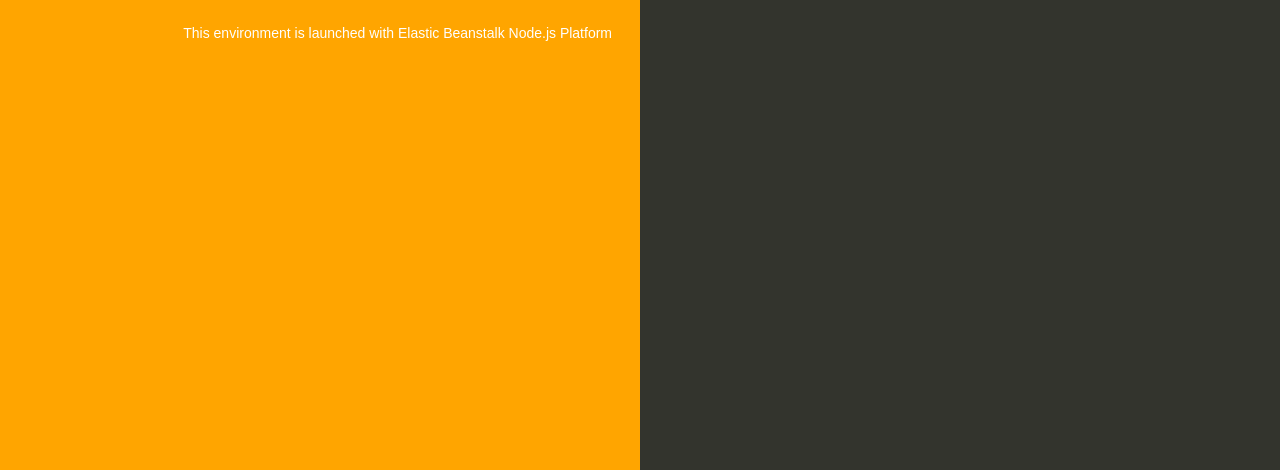
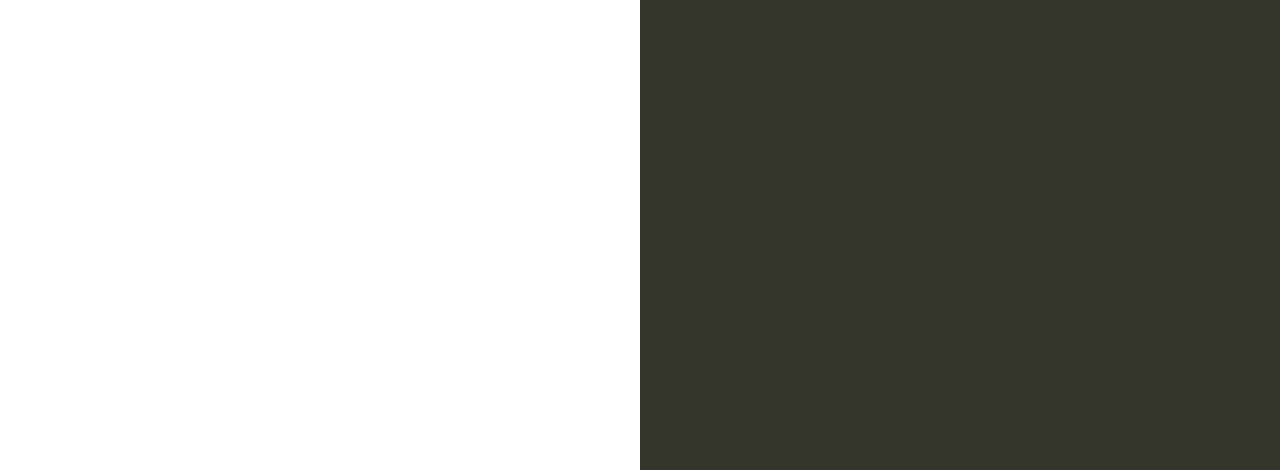
Before and after one commit to Girish9090/Elastic-Beanstalk, a website: page index.html in a window 1280 px wide. Shown: the part 330-800 px from the top of the page. Drawn offline with Linux system fonts and the light colour scheme.

Commit message:
change colore

```diff
--- a/index.html
+++ b/index.html
@@ -35,7 +35,7 @@
 
         text-align: right;
         padding-top: 11em;
-        background-color: Orange;
+        background-color: purpule;
 
       }
       .textColumn p {
```
